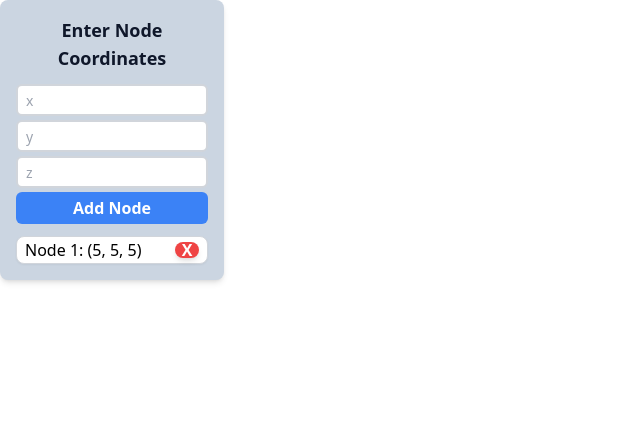
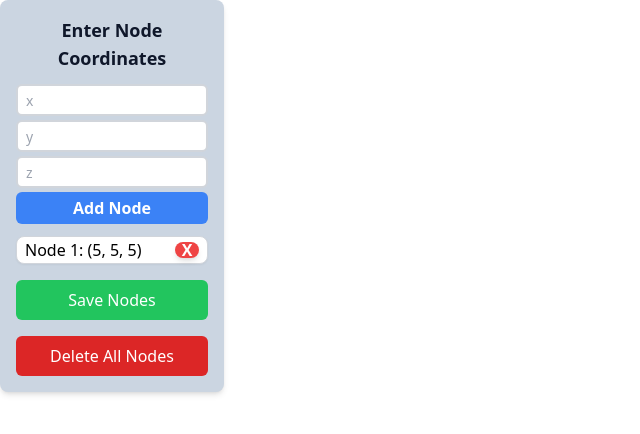
Before and after one commit to reza76py/structural-analysis-app-v4, a React (Vite) app in the folder frontend/: page / in a window 1280 px wide. Both pictures are taken after typing "5", "5", "5" into the empty fields and a click on the button "Add Node". Shown: the top 434 px of the page, without its empty margins (0-640 px from the left). Built offline with nearby package versions, Linux system fonts and the light colour scheme.

Commit message:
[FE: 1.(add Nodes) 2.(delete Nodes) 3.(save to db)]. [BE: 1.(save to db)]

```diff
--- a/frontend/src/components/NodesForm.tsx
+++ b/frontend/src/components/NodesForm.tsx
@@ -19,10 +19,14 @@ const NodesForm = () => {
     const [nodes, setNodes] = useState<NodeType[]>([]);
     const [coordinates, setCoordinates] = useState<CoordinatesType>({x: "", y: "", z: ""});
 
+
+    // Handle input changes
     const handleInputChange = (e: ChangeEvent<HTMLInputElement>): void => {
         setCoordinates({...coordinates, [e.target.name]: e.target.value});
     };
 
+
+    // Add node to the list
     const handleAddNode = (): void => {
         const {x, y, z} = coordinates;
         if (x === "" || y === "" || z === "") {
@@ -33,12 +37,45 @@ const NodesForm = () => {
         setCoordinates({x: "", y: "", z: ""});
     };
 
+
+    // Delete a node from the list
     const handleDeleteNode = (id: number): void => {
         const updatedNodes = nodes.filter((node) => node.id !== id);
         const reindexedNodes = updatedNodes.map((node, index) => ({...node, id: index + 1}));
         setNodes(reindexedNodes);
     };
 
+    // Save nodes to MySQL
+    const handleSaveNodes = async (): Promise<void> => {
+        if (nodes.length === 0) {
+        alert("No nodes to save!");
+        return;
+        }
+
+        try {
+        const response = await axios.post("http://127.0.0.1:8000/api/nodes/", { nodes });
+
+        if (response.status === 201) {
+            alert("Nodes saved successfully!");
+            setNodes([]); // Clear nodes after successful save
+        }
+        } catch (error) {
+        console.error("Error saving nodes:", error);
+        alert("Failed to save nodes.");
+        }
+    };
+
+    // DELETE ALL Nodes from MySQL
+    const handleDeleteAllNodes = async (): Promise<void> => {
+        try {
+        await axios.delete("http://127.0.0.1:8000/api/nodes/");
+        alert("All nodes deleted successfully!");
+        setNodes([]); // Clear UI
+        } catch (error) {
+        console.error("Error deleting nodes:", error);
+        alert("Failed to delete all nodes.");
+        }
+    };
 
 
     return (
@@ -61,6 +98,16 @@ const NodesForm = () => {
                 ))}
             </ul>
 
+            {nodes.length > 0 && (
+                <button className="save-nodes-btn" onClick={handleSaveNodes}>
+                    Save Nodes
+                </button>
+            )}
+
+            <button className="delete-all-btn" onClick={handleDeleteAllNodes}>
+                Delete All Nodes
+            </button>
+
         </div>
     );
 };
--- a/frontend/src/styles/styles_nodesForm.css
+++ b/frontend/src/styles/styles_nodesForm.css
@@ -21,3 +21,11 @@
 .delete-node-btn {
     @apply bg-red-500 hover:bg-red-600 text-white font-bold rounded-full h-4 w-6 flex items-center justify-center transition shadow-md;
 }
+
+.save-nodes-btn {
+    @apply bg-green-500 text-white px-4 py-2 mt-4 w-full rounded-md hover:bg-green-600 transition;
+}
+
+.delete-all-btn {
+    @apply bg-red-600 text-white px-4 py-2 mt-4 w-full rounded-md hover:bg-red-700 transition;
+  }
```
Also changed, not shown: 1 other file (tests, documents, lock files or other folders).
